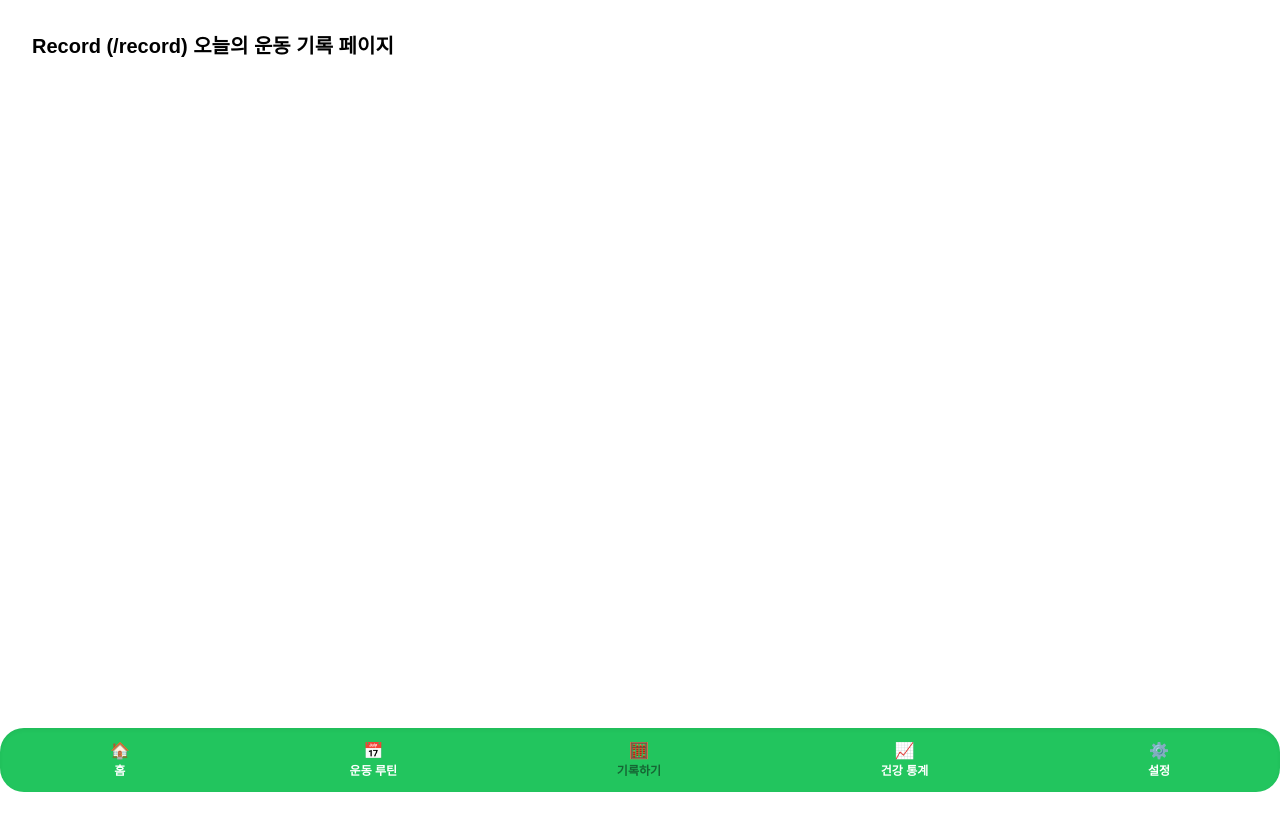
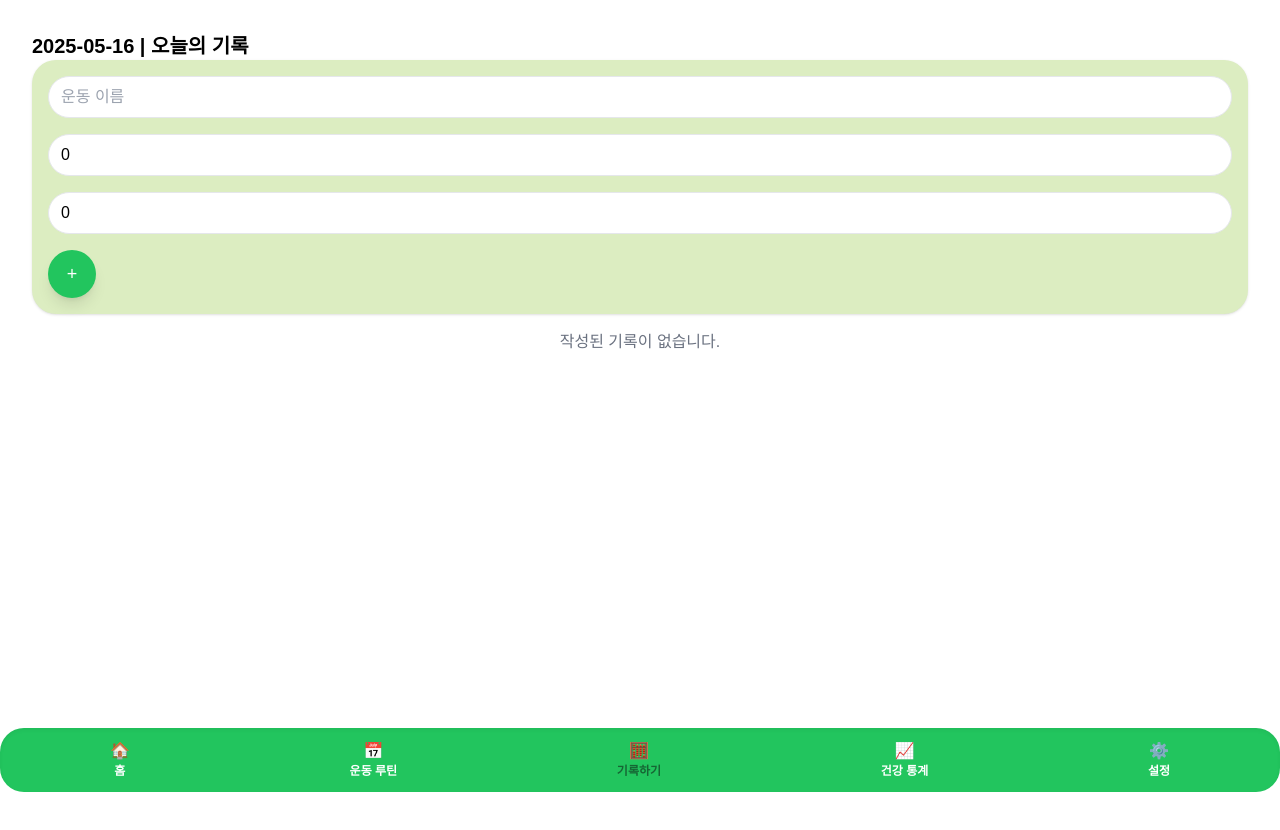
Before and after one commit to yoonguri988/fitTracker, a React (Vite) app: page /record in a window 1280 px wide. Shown: the top 830 px of the page. Before the commit the page ends 800 px from the top, so only its background shows below. Built offline with nearby package versions, Linux system fonts and the light colour scheme.

Commit message:
Updated: useRecordStore
1. InputCard를 form 형태로 변경
2. useRecordStore 수정
3. VSCode에서 '@' 인식되게 변경

```diff
--- a/package.json
+++ b/package.json
@@ -10,10 +10,14 @@
     "preview": "vite preview"
   },
   "dependencies": {
+    "@radix-ui/react-dialog": "^1.1.14",
+    "framer-motion": "^12.12.1",
+    "lucide-react": "^0.511.0",
     "react": "^19.1.0",
     "react-calendar": "^5.1.0",
     "react-dom": "^19.1.0",
     "react-router-dom": "^7.6.0",
+    "uuid": "^11.1.0",
     "zod": "^3.24.4",
     "zustand": "^5.0.4"
   },
--- /dev/null
+++ b/src/components/CompletedRepsModal.jsx
@@ -0,0 +1,51 @@
+import { useState } from "react";
+import {
+  Dialog,
+  DialogContent,
+  DialogHeader,
+  DialogTitle,
+  DialogFooter,
+} from "@/components/ui/dialog";
+import { Input } from "@/components/ui/Input";
+function CompletedRepsModal({ open, onClose, onSave }) {
+  const [reps, setReps] = useState("");
+
+  const handleSave = () => {
+    const parse = parseInt(reps);
+    if (!isNaN(parse)) {
+      onSave(parse);
+      setReps("");
+      onClose();
+    }
+  };
+
+  return (
+    <Dialog open={open} onOpenChange={onClose}>
+      <DialogContent className="font-['Noto Sans']">
+        <DialogHeader>
+          <DialogTitle className="text-lime-600 dark:text-lime-400 text-lg">
+            완료한 반복 수 입력
+          </DialogTitle>
+        </DialogHeader>
+        <Input
+          type="number"
+          placeholder="예: 12"
+          value={reps}
+          onChange={(e) => setReps(e.target.value)}
+        />
+        <DialogFooter>
+          <Button variant="outline" onClick={onClose}>
+            취소
+          </Button>
+          <Button
+            className="bg-lime-600 text-white hover:bg-lime-700"
+            onClick={handleSave}
+          >
+            저장
+          </Button>
+        </DialogFooter>
+      </DialogContent>
+    </Dialog>
+  );
+}
+export default CompletedRepsModal;
--- /dev/null
+++ b/src/components/RoutineItem.jsx
@@ -0,0 +1,30 @@
+import { useState } from "react";
+import useRecordStore from "@/stores/useRecordStore";
+import CompletedRepsModal from "./CompletedRepsModal";
+
+export default function RoutineItem({ id, name, completedReps }) {
+  const [isModelOpen, setIsModelOpen] = useState(false);
+  const updateReps = useRecordStore((state) => state.updateReps);
+
+  const handleSaveReps = (reps) => {
+    updateReps(id, reps);
+  };
+  return (
+    <>
+      <div
+        onClick={() => setIsModelOpen(true)}
+        className="p-4 border rounded-xl shadow cursor-pointer hover:bg-lime-50"
+      >
+        <p className="text-base font-medium">{name}</p>
+        {completedReps !== undefined && (
+          <p className="text-sm text-gray-500">완료: {completedReps}회</p>
+        )}
+      </div>
+      <CompletedRepsModal
+        open={isModelOpen}
+        onClose={() => setIsModelOpen(false)}
+        onSave={handleSaveReps}
+      />
+    </>
+  );
+}
--- /dev/null
+++ b/src/components/ui/Dialog.jsx
@@ -0,0 +1,61 @@
+import * as DialogPrimitive from "@radix-ui/react-dialog";
+import { X } from "lucide-react";
+import { cn } from "@/lib/utils";
+import { motion, AnimatePresence } from "framer-motion";
+
+export function Dialog({ children, ...props }) {
+  return <DialogPrimitive.Root {...props}>{children}</DialogPrimitive.Root>;
+}
+
+export function DialogTrigger({ children, ...props }) {
+  return (
+    <DialogPrimitive.Trigger {...props}>{children}</DialogPrimitive.Trigger>
+  );
+}
+
+export function DialogContent({ children, className }) {
+  return (
+    <DialogPrimitive.Portal>
+      <AnimatePresence>
+        <DialogPrimitive.Overlay asChild>
+          <motion.div
+            className="fixed inset-0 bg-black/40 z-50 backdrop-blur-sm"
+            initial={{ opacity: 0 }}
+            animate={{ opacity: 1 }}
+            exit={{ opacity: 0 }}
+          />
+        </DialogPrimitive.Overlay>
+        <DialogPrimitive.Content asChild>
+          <motion.div
+            className={cn(
+              "fixed left-1/2 top-1/2 z-50 w-full max-w-md -translate-x-1/2 -translate-y-1/2",
+              "rounded-2xl bg-white dark:bg-zinc-900 p-6 shadow-xl",
+              "font-['Noto Sans']",
+              className
+            )}
+            initial={{ opacity: 0, scale: 0.95 }}
+            animate={{ opacity: 1, scale: 1 }}
+            exit={{ opacity: 0, scale: 0.95 }}
+          >
+            <DialogPrimitive.Close className="absolute right-4 top-4 text-gray-500 hover:text-gray-800 dark:hover:text-white">
+              <X className="h-5 w-5" />
+            </DialogPrimitive.Close>
+            {children}
+          </motion.div>
+        </DialogPrimitive.Content>
+      </AnimatePresence>
+    </DialogPrimitive.Portal>
+  );
+}
+
+export function DialogHeader({ children }) {
+  return <div className="mb-4">{children}</div>;
+}
+
+export function DialogTitle({ children }) {
+  return <div className="text-lg font-semibold text-lime-600">{children}</div>;
+}
+
+export function DialogFooter({ children }) {
+  return <div className="mt-6 flex justify-end gap-2">{children}</div>;
+}
--- a/src/components/ui/InputCard.jsx
+++ b/src/components/ui/InputCard.jsx
@@ -1,8 +1,12 @@
-function InputCard({ children, className = "" }) {
+function InputCard({ children, onSubmit, className = "" }) {
   return (
-    <div className={`bg-accent p-4 rounded-xl shadow ${className}`}>
+    <form
+      method="post"
+      onSubmit={onSubmit}
+      className={`bg-accent p-4 rounded-xl shadow ${className}`}
+    >
       {children}
-    </div>
+    </form>
   );
 }
 export default InputCard;
--- /dev/null
+++ b/src/lib/util.jsx
@@ -0,0 +1,3 @@
+export function cn(...classes) {
+  return classes.filter(Boolean).join(" ");
+}
--- a/src/pages/RecordPage.jsx
+++ b/src/pages/RecordPage.jsx
@@ -1,7 +1,113 @@
+import useRecordStore from "@/stores/useRecordStore";
+import InputCard from "@/components/ui/InputCard";
+import Card from "@/components/ui/Card";
+import Input from "@/components/ui/Input";
+import Button from "@/components/ui/Button";
+import { useState } from "react";
+/**
+ * @description '오늘의 기록'
+ */
+
+const INIT_RECORD = {
+  name: "",
+  sets: 0,
+  reps: 0,
+  completedSets: 0,
+  completedReps: [],
+};
+
 function RecordPage() {
+  const {
+    records,
+    setRecord,
+    updReps,
+    resetRecords,
+    addRecord,
+    delRecord,
+    getRecordById,
+  } = useRecordStore();
+  const [formValues, setformValues] = useState(INIT_RECORD);
+  const today = new Date().toISOString().split("T")[0];
+
+  const handleChange = (e) => {
+    const { name, value } = e.target;
+    setformValues((prev) => ({ ...prev, [name]: value }));
+  };
+
+  const handleSubmit = (e) => {
+    e.preventDefault(); // URL에 정보 안 보이게 막기
+
+    // 문자열 숫자 -> 숫자형 변환
+    const recordInput = {
+      name: formValues.name,
+      sets: Number(formValues.sets),
+      reps: Number(formValues.reps),
+    };
+
+    addRecord(recordInput);
+    // 초기화
+    setformValues(INIT_RECORD);
+  };
+  const handleDelClick = (id) => {
+    delRecord(id);
+  };
+
   return (
-    <div className="p-4 text-xl font-bold">
-      Record (/record) 오늘의 운동 기록 페이지
+    <div className="min-h-screen">
+      <div className="p-4">
+        <div className="text-xl font-bold">{today} | 오늘의 기록</div>
+        <InputCard onSubmit={handleSubmit}>
+          <Input
+            type="text"
+            name="name"
+            placeholder="운동 이름"
+            value={formValues.name}
+            onChange={handleChange}
+          />
+          <Input
+            type="number"
+            name="sets"
+            placeholder="세트 수"
+            value={formValues.sets}
+            onChange={handleChange}
+          />
+          <Input
+            type="number"
+            name="reps"
+            placeholder="기본 횟수"
+            value={formValues.reps}
+            onChange={handleChange}
+          />
+          <Button
+            type="submit"
+            className="text-white w-12 h-12 rounded-full shadow-lg text-lg"
+          >
+            +
+          </Button>
+        </InputCard>
+      </div>
+
+      <div className="space-y-4">
+        {records.length === 0 ? (
+          <p className="text-gray-500 text-center">작성된 기록이 없습니다.</p>
+        ) : (
+          records.map((r) => (
+            <Card key={r.id} className="flex justify-between items-center">
+              <div className="basis-1/3 text-base font-semibold">{r.name}</div>
+              <div className="basis-1/3 text-base">
+                <div>{r.completedSets} sets</div>
+                <div>{r.completedReps} reps</div>
+              </div>
+              <button
+                onClick={() => handleDelClick(r.id)}
+                className=" text-gray-200 hover:text-gray-500 px-2 py-1 text-2xl text-bold"
+              >
+                X
+              </button>
+            </Card>
+          ))
+        )}
+      </div>
     </div>
   );
 }
--- a/src/pages/RoutinePage.jsx
+++ b/src/pages/RoutinePage.jsx
@@ -51,7 +51,6 @@ function RoutinePage() {
     };
 
     creRoutine(newValues);
-
     // 초기화
     setValues(DEF_VALUES);
   };
--- /dev/null
+++ b/src/stores/useRecordStore.js
@@ -0,0 +1,82 @@
+import { v4 as uuidv4 } from "uuid";
+import { z } from "zod";
+import { create } from "zustand";
+import { persist } from "zustand/middleware";
+
+const STORAGE_KEY = "fittracker-record-session";
+
+const recordSchema = z.object({
+  id: z.string(),
+  name: z.string().min(1, "운동 이름을 입력해주세요."),
+  sets: z.number().min(1, "세트 수는 1 이상이어야 합니다."),
+  reps: z.number().min(1, "반복 수는 1 이상이어야 합니다."),
+  // completedReps: z.array(z.number()).optional(),
+  // completedSets: z.number().optional(),
+  createdAt: z.string().min(1, "생성일자는 필수입니다."),
+});
+
+const useRecordStore = create(
+  persist(
+    (set, get) => ({
+      records: [],
+
+      // 초기 루틴 리스트 설정
+      setRecords: (newRecords) => set({ records: newRecords }),
+
+      // 특정 루틴의 완료 횟수 업데이트
+      updReps: (id, reps) =>
+        set((state) => ({
+          records: state.records.map((record) =>
+            record.id === id ? { ...record, completedReps: reps } : record
+          ),
+        })),
+
+      // 루틴 전체 초기화
+      resetRecords: () => set({ records: [] }),
+
+      // 단일 루틴 추가
+      addRecord: (recordInput) => {
+        const newRecord = {
+          ...recordInput,
+          id: uuidv4(),
+          createdAt: new Date().toISOString().split("T")[0],
+        };
+        const result = recordSchema.safeParse(newRecord);
+
+        if (!result.success) {
+          console.error(
+            `record 데이터 유효성 검사 실패: ${result.error.format()}`
+          );
+          return;
+        }
+        // 중첩된 set 제거
+        set((state) => ({
+          records: [newRecord, ...state.records],
+        }));
+      },
+
+      // 루틴 하나 삭제하기
+      delRecord: (id) => {
+        set((state) => ({
+          records: state.records.filter((record) => record.id !== id),
+        }));
+      },
+
+      // 특정 루틴 가져오기
+      getRecordById: (id) => {
+        return get().records.find((record) => record.id === id);
+      },
+    }),
+    {
+      name: STORAGE_KEY,
+      storage: {
+        getItem: (key) => sessionStorage.getItem(key),
+        setItem: (key, value) =>
+          sessionStorage.getItem(key, JSON.stringify(value)),
+        removeItem: (key) => sessionStorage.removeItem(key),
+      },
+    }
+  )
+);
+
+export default useRecordStore;
--- a/vite.config.js
+++ b/vite.config.js
@@ -7,7 +7,7 @@ export default defineConfig({
   plugins: [react()],
   resolve: {
     alias: {
-      "@": path.resolve(__dirname, "src"),
+      "@": path.resolve(__dirname, "./src"),
     },
   },
 });
```
Also changed, not shown: jsconfig.json (added, +9 -0 lines), 1 other file (tests, documents, lock files or other folders).
